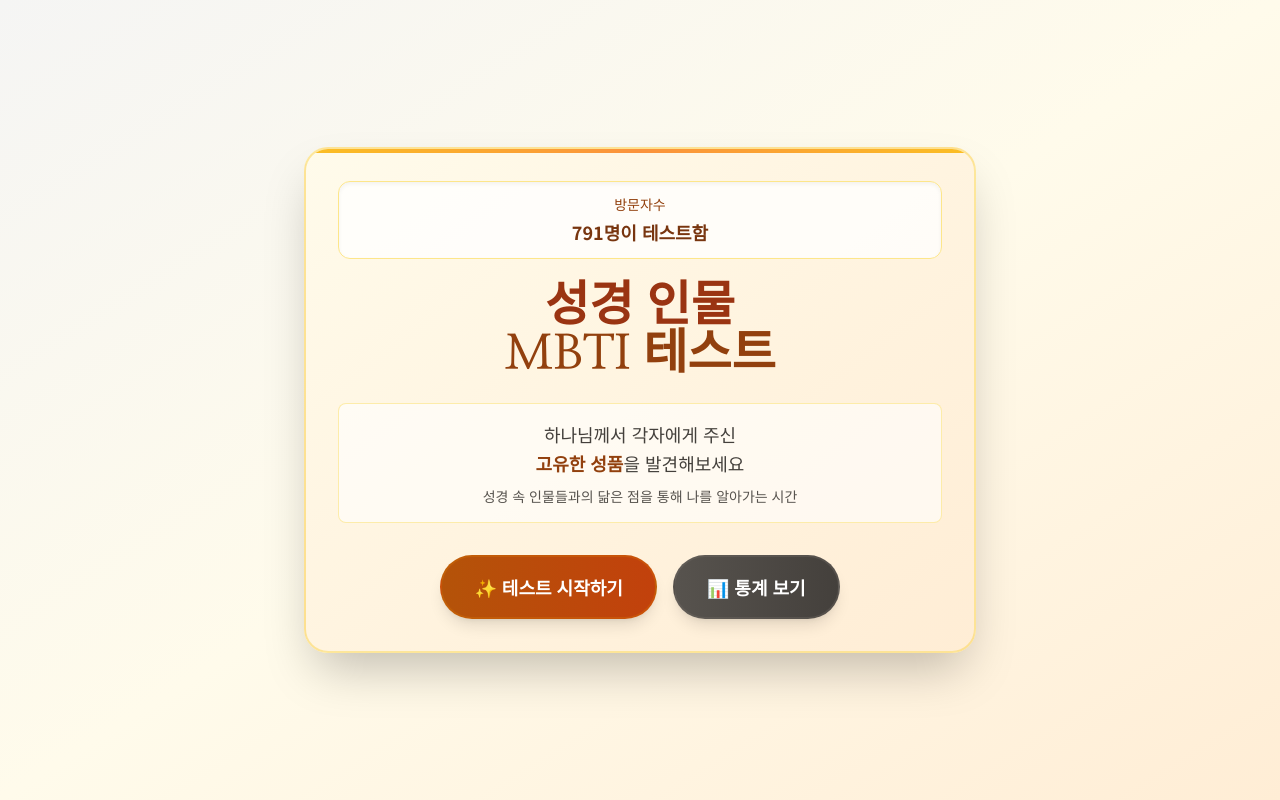
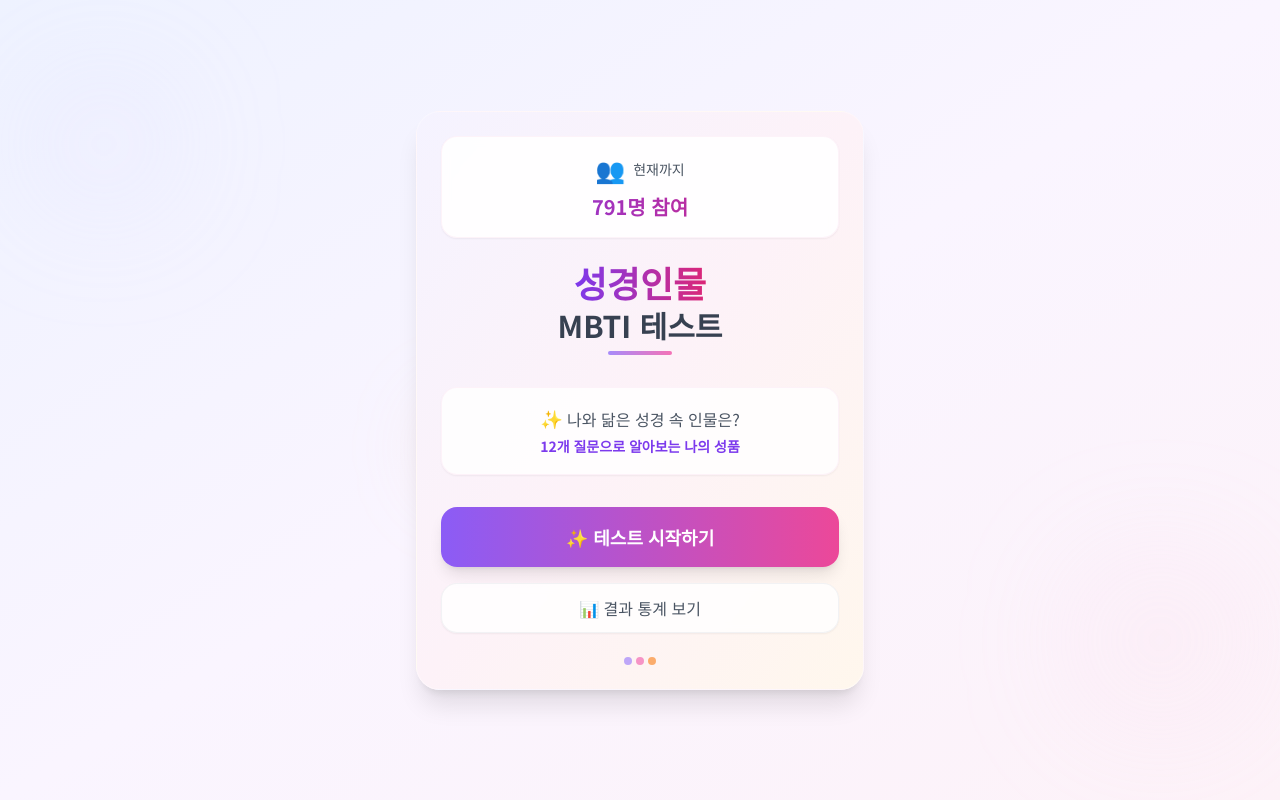
Before and after one commit to angibeom0985-arch/b-mbti_test, a React (Vite) app: page / in a window 1280 px wide. Built offline with nearby package versions, Linux system fonts and the light colour scheme.

Commit message:
Update UI to MZ-friendly design: smaller fonts, gradient colors, rounded corners, and modern interactions

```diff
--- a/App.tsx
+++ b/App.tsx
@@ -116,8 +116,15 @@ const App: React.FC = () => {
   }, [gameState, currentQuestionIndex, handleAnswerSelect, resultType, generatedResult, error, handleRestart, handleStart, handleViewStats, handleBackToStart]);
 
   return (
-    <div className="min-h-screen bg-gradient-to-br from-stone-100 via-amber-50 to-orange-100 text-stone-800 flex items-center justify-center p-4 transition-all duration-500">
-      <main className="w-full max-w-2xl mx-auto">
+    <div className="min-h-screen bg-gradient-to-br from-indigo-50 via-purple-50 to-pink-50 text-gray-800 flex items-center justify-center p-4 transition-all duration-500">
+      {/* MZ 스타일 배경 장식 */}
+      <div className="absolute inset-0 overflow-hidden pointer-events-none">
+        <div className="absolute top-20 left-10 w-32 h-32 bg-violet-200/20 rounded-full blur-3xl"></div>
+        <div className="absolute bottom-20 right-10 w-40 h-40 bg-pink-200/20 rounded-full blur-3xl"></div>
+        <div className="absolute top-1/2 left-1/3 w-24 h-24 bg-orange-200/20 rounded-full blur-2xl"></div>
+      </div>
+
+      <main className="w-full max-w-lg mx-auto relative z-10">
         {currentView}
       </main>
     </div>
--- a/components/QuizScreen.tsx
+++ b/components/QuizScreen.tsx
@@ -12,27 +12,43 @@ interface QuizScreenProps {
 
 const QuizScreen: React.FC<QuizScreenProps> = ({ question, onAnswer, currentQuestion, totalQuestions }) => {
   return (
-    <div className="p-6 md:p-10 bg-gradient-to-br from-amber-50 to-orange-100 backdrop-blur-sm rounded-3xl shadow-2xl border-2 border-amber-300/50 w-full relative overflow-hidden">
-      {/* 장식적 배경 요소 */}
-      <div className="absolute top-0 left-0 w-full h-1 bg-gradient-to-r from-amber-400 via-orange-400 to-amber-400"></div>
-
+    <div className="p-4 md:p-8 bg-gradient-to-br from-violet-50 via-pink-50 to-orange-50 backdrop-blur-sm rounded-2xl shadow-xl border border-white/30 w-full max-w-lg mx-auto">
       <ProgressBar current={currentQuestion} total={totalQuestions} />
 
-      <div className="bg-white/70 rounded-xl p-6 my-8 border border-amber-200/70 shadow-inner">
-        <h2 className="text-2xl md:text-3xl font-bold text-center text-amber-900 min-h-[6rem] md:min-h-[4rem] flex items-center justify-center leading-relaxed font-myeongjo">
+      {/* 질문 영역 - 폰트 크기 줄임 */}
+      <div className="bg-white/80 rounded-2xl p-4 my-6 shadow-sm border border-pink-100/50 backdrop-blur-sm">
+        <h2 className="text-lg md:text-xl font-semibold text-center text-gray-800 min-h-[4rem] flex items-center justify-center leading-relaxed">
           {question.text}
         </h2>
       </div>
 
-      <div className="flex flex-col space-y-4">
+      {/* 답변 버튼들 - MZ 친화적 디자인 */}
+      <div className="flex flex-col space-y-3">
         {question.answers.map((answer, index) => (
           <button
             key={index}
             onClick={() => onAnswer(answer.type)}
-            className="w-full text-left p-5 bg-gradient-to-r from-white to-amber-50 rounded-xl text-stone-700 hover:from-amber-600 hover:to-orange-600 hover:text-white transition-all duration-300 ease-in-out transform hover:-translate-y-1 shadow-lg hover:shadow-xl border-2 border-amber-200 hover:border-amber-500"
+            className="group w-full text-left p-4 bg-white/90 rounded-2xl text-gray-700 hover:bg-gradient-to-r hover:from-violet-500 hover:to-pink-500 hover:text-white transition-all duration-300 ease-out transform hover:scale-[1.02] shadow-md hover:shadow-lg border border-gray-100/50 backdrop-blur-sm active:scale-[0.98]"
           >
-            <span className="font-semibold text-lg leading-relaxed">{answer.text}</span>
+            <span className="font-medium text-base leading-relaxed group-hover:font-semibold transition-all duration-200">{answer.text}</span>
+            <div className="w-0 group-hover:w-4 h-0.5 bg-white rounded-full transition-all duration-300 mt-2"></div>
           </button>
+        ))}
+      </div>
+
+      {/* MZ 느낌의 하단 장식 */}
+      <div className="flex justify-center mt-6 space-x-2">
+        {Array.from({ length: totalQuestions }, (_, i) => (
+          <div
+            key={i}
+            className={`w-2 h-2 rounded-full transition-all duration-300 ${
+              i < currentQuestion
+                ? 'bg-gradient-to-r from-violet-400 to-pink-400 scale-110'
+                : i === currentQuestion - 1
+                ? 'bg-gradient-to-r from-orange-400 to-pink-400 scale-125 shadow-sm'
+                : 'bg-gray-200'
+            }`}
+          />
         ))}
       </div>
     </div>
--- a/components/ResultScreen.tsx
+++ b/components/ResultScreen.tsx
@@ -21,12 +21,12 @@ const ResultScreen: React.FC<ResultScreenProps> = ({ resultType, resultData, err
 
   if (error && !resultData?.image) {
     return (
-      <div className="p-6 md:p-10 bg-white/80 backdrop-blur-md rounded-2xl shadow-xl border border-red-200 w-full text-center">
-        <h2 className="text-2xl font-bold text-red-700 mb-4">오류 발생</h2>
-        <p className="text-stone-600 mb-6">{error}</p>
+      <div className="p-6 bg-white/90 backdrop-blur-sm rounded-2xl shadow-lg border border-red-100 w-full max-w-md mx-auto text-center">
+        <h2 className="text-xl font-semibold text-red-600 mb-4">오류 발생</h2>
+        <p className="text-gray-600 mb-6 text-sm">{error}</p>
         <button
           onClick={onRestart}
-          className="mt-8 bg-amber-800 text-white font-bold py-3 px-6 rounded-full hover:bg-amber-900 transition-colors duration-300 transform hover:scale-105 shadow-md flex items-center justify-center mx-auto"
+          className="mt-6 bg-gradient-to-r from-violet-500 to-pink-500 text-white font-semibold py-3 px-6 rounded-2xl hover:from-violet-600 hover:to-pink-600 transition-all duration-300 transform hover:scale-[1.02] shadow-md flex items-center justify-center mx-auto"
         >
           <RestartIcon className="w-5 h-5 mr-2" />
           Test Again
--- a/components/StartScreen.tsx
+++ b/components/StartScreen.tsx
@@ -16,47 +16,59 @@ const StartScreen: React.FC<StartScreenProps> = ({ onStart, onViewStats }) => {
     setVisitorCount(count);
   }, []);
   return (
-    <div className="text-center p-8 bg-gradient-to-br from-amber-50 to-orange-100 backdrop-blur-sm rounded-3xl shadow-2xl border-2 border-amber-300/50 relative overflow-hidden">
-      {/* 장식적 배경 요소 */}
-      <div className="absolute top-0 left-0 w-full h-1 bg-gradient-to-r from-amber-400 via-orange-400 to-amber-400"></div>
-
-      {/* 방문자수 표시 */}
-      <div className="mb-6 bg-white/80 rounded-xl p-3 border border-amber-200 shadow-inner">
-        <p className="text-sm font-medium text-amber-800 mb-1">방문자수</p>
-        <p className="text-lg font-bold text-amber-900">
-          {VisitorCounter.formatCount(visitorCount)}명이 테스트함
+    <div className="text-center p-6 bg-gradient-to-br from-violet-50 via-pink-50 to-orange-50 backdrop-blur-sm rounded-3xl shadow-xl border border-white/30 relative overflow-hidden max-w-md mx-auto">
+      {/* MZ 트렌디한 방문자수 표시 */}
+      <div className="mb-6 bg-white/90 rounded-2xl p-4 shadow-sm border border-pink-100/50 backdrop-blur-sm">
+        <div className="flex items-center justify-center space-x-2 mb-2">
+          <span className="text-2xl">👥</span>
+          <p className="text-sm font-medium text-gray-600">현재까지</p>
+        </div>
+        <p className="text-xl font-bold bg-gradient-to-r from-violet-600 to-pink-600 bg-clip-text text-transparent">
+          {VisitorCounter.formatCount(visitorCount)}명 참여
         </p>
       </div>
 
-      <h1 className="text-4xl md:text-5xl font-bold font-myeongjo text-amber-900 mb-6 leading-tight">
-        <span className="text-orange-800">성경 인물</span>
-        <br />
-        <span className="text-amber-800">MBTI 테스트</span>
-      </h1>
+      {/* 메인 타이틀 - 더 모던하게 */}
+      <div className="mb-8">
+        <h1 className="text-3xl md:text-4xl font-bold text-gray-800 mb-2 leading-tight">
+          <span className="bg-gradient-to-r from-violet-600 to-pink-600 bg-clip-text text-transparent">성경인물</span>
+          <br />
+          <span className="text-2xl md:text-3xl text-gray-700">MBTI 테스트</span>
+        </h1>
 
-      <div className="mb-8 bg-white/60 rounded-lg p-4 border border-amber-200/70">
-        <p className="text-stone-700 text-lg leading-relaxed font-medium">
-          하나님께서 각자에게 주신 <br />
-          <span className="text-amber-800 font-bold">고유한 성품</span>을 발견해보세요
-        </p>
-        <p className="text-stone-600 text-sm mt-2">
-          성경 속 인물들과의 닮은 점을 통해 나를 알아가는 시간
+        <div className="w-16 h-1 bg-gradient-to-r from-violet-400 to-pink-400 rounded-full mx-auto mb-4"></div>
+      </div>
+
+      {/* 설명 텍스트 - 심플하게 */}
+      <div className="mb-8 bg-white/80 rounded-2xl p-4 shadow-sm border border-pink-100/50">
+        <p className="text-gray-600 text-base leading-relaxed">
+          <span className="text-lg">✨</span> 나와 닮은 성경 속 인물은?<br />
+          <span className="text-violet-600 font-semibold text-sm">12개 질문으로 알아보는 나의 성품</span>
         </p>
       </div>
 
-      <div className="flex flex-col sm:flex-row gap-4 items-center justify-center">
+      {/* 시작 버튼 - MZ 스타일 */}
+      <div className="space-y-4">
         <button
           onClick={onStart}
-          className="bg-gradient-to-r from-amber-700 to-orange-700 text-white font-bold py-4 px-8 rounded-full hover:from-amber-800 hover:to-orange-800 transition-all duration-300 transform hover:scale-105 shadow-lg border-2 border-amber-600/30 text-lg"
+          className="w-full bg-gradient-to-r from-violet-500 to-pink-500 text-white font-semibold py-4 px-8 rounded-2xl hover:from-violet-600 hover:to-pink-600 transition-all duration-300 transform hover:scale-[1.02] active:scale-[0.98] shadow-lg text-lg"
         >
           ✨ 테스트 시작하기
         </button>
+
         <button
           onClick={onViewStats}
-          className="bg-gradient-to-r from-stone-600 to-stone-700 text-white font-bold py-4 px-8 rounded-full hover:from-stone-700 hover:to-stone-800 transition-all duration-300 transform hover:scale-105 shadow-lg border-2 border-stone-500/30 text-lg"
+          className="w-full bg-white/80 text-gray-600 font-medium py-3 px-6 rounded-2xl hover:bg-white hover:text-gray-800 transition-all duration-200 shadow-sm border border-gray-200/50 text-base backdrop-blur-sm"
         >
-          📊 통계 보기
+          📊 결과 통계 보기
         </button>
+      </div>
+
+      {/* 하단 장식 */}
+      <div className="mt-6 flex justify-center space-x-1">
+        <div className="w-2 h-2 bg-violet-400 rounded-full animate-pulse"></div>
+        <div className="w-2 h-2 bg-pink-400 rounded-full animate-pulse delay-75"></div>
+        <div className="w-2 h-2 bg-orange-400 rounded-full animate-pulse delay-150"></div>
       </div>
     </div>
   );
```
